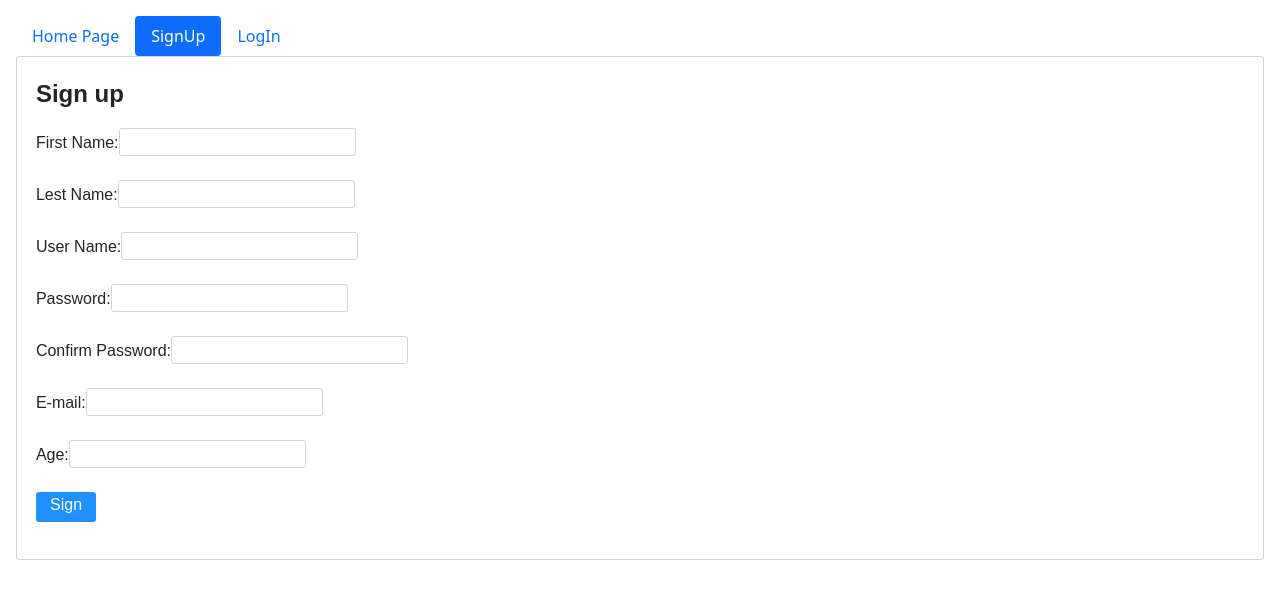
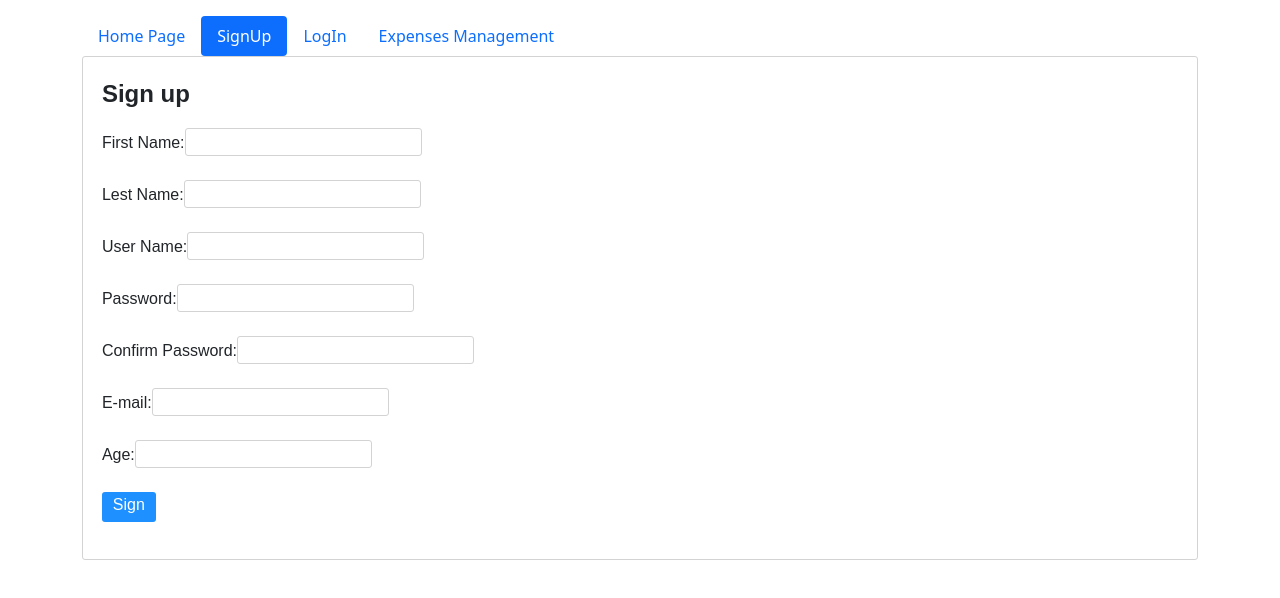
Before and after one commit to vered828/SummerProject, a plain HTML site: page SignUp.html in a window 1280 px wide. Drawn offline with nearby package versions, Linux system fonts and the light colour scheme.

Commit message:
SignUp.html

```diff
--- a/SignUp.html
+++ b/SignUp.html
@@ -1,6 +1,5 @@
 <!DOCTYPE html>
 <html lang="en">
-
 <head>
     <meta charset="UTF-8">
     <meta name="viewport" content="width=device-width, initial-scale=1.0">
@@ -46,15 +45,15 @@
           font-size: 1.5em;
       }
 
-    .nav-link-active {
+      .nav-link active {
         color: gray;
         pointer-events: none;
         cursor: default;
       }
   </style>
 </head>
-
 <body class="p-3 m-0 border-0 bd-example m-0 border-0">
+  <div class="container">
     <ul class="nav nav-pills">
       <li class="nav-item">
         <a class="nav-link" aria-current="page" href="index.html">Home Page</a>
@@ -65,20 +64,24 @@
       <li class="nav-item">
         <a class="nav-link" href="LogIn.html">LogIn</a>
       </li>
+      <li class="nav-item">
+        <a class="nav-link" href="ExpensesManagement.html">Expenses Management</a>
+      </li>
     </ul>
+  </div>
+<div class="container">
   <form>
       <p>Sign up</p>
       <label>First Name:</label><input type="text" id="sufn"></input><label class="message" id="msufn"> </label><br>
       <br><label>Lest Name:</label><input type="text" id="suln"></input><label class="message" id="msuln"> </label><br>
       <br><label>User Name:</label><input type="text" id="suun"></input><label class="message" id="msuun"> </label><br>
       <br><label>Password:</label><input type="password" id="sups"></input><label class="message" id="msups"> </label><br>
-    <br><label>Confirm Password:</label><input type="password" id="sups2"></input><label class="message" id="msups2">
-    </label><br>
+      <br><label>Confirm Password:</label><input type="password" id="sups2"></input><label class="message" id="msups2"> </label><br>
       <br><label>E-mail:</label><input type="email" id="suem"></input><label class="message" id="msuem"> </label><br>
       <br><label>Age:</label><input type="number" id="suag"></input><label class="message" id="msuag"> </label><br>
       <br><button id="subt">Sign up</button><label class="message" id="msubt"></label>
   </form>
+</div>
     <script src="SignUp.js"></script>
 </body>
-
 </html>
```
Lines whose indentation alone changed are shown as unchanged.
